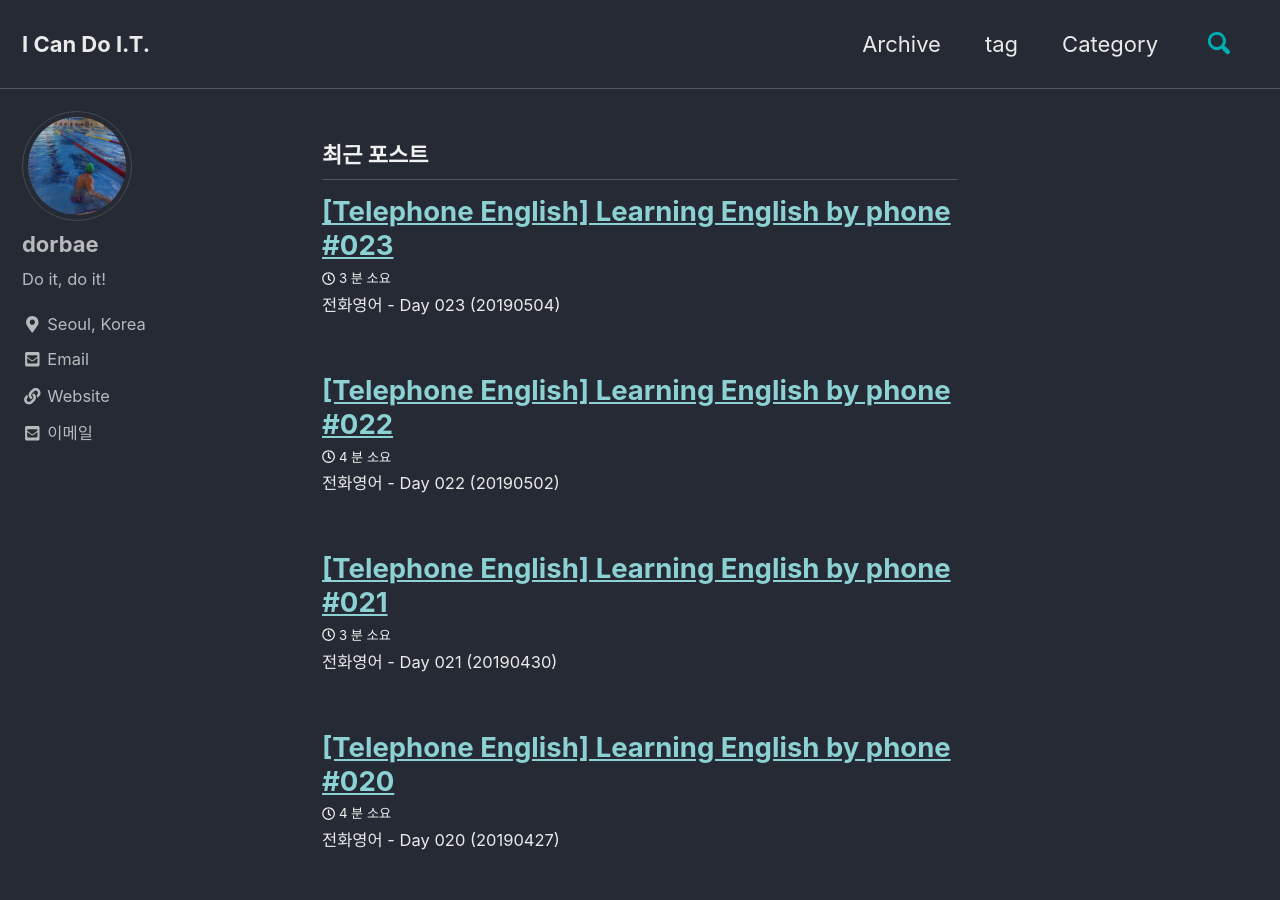
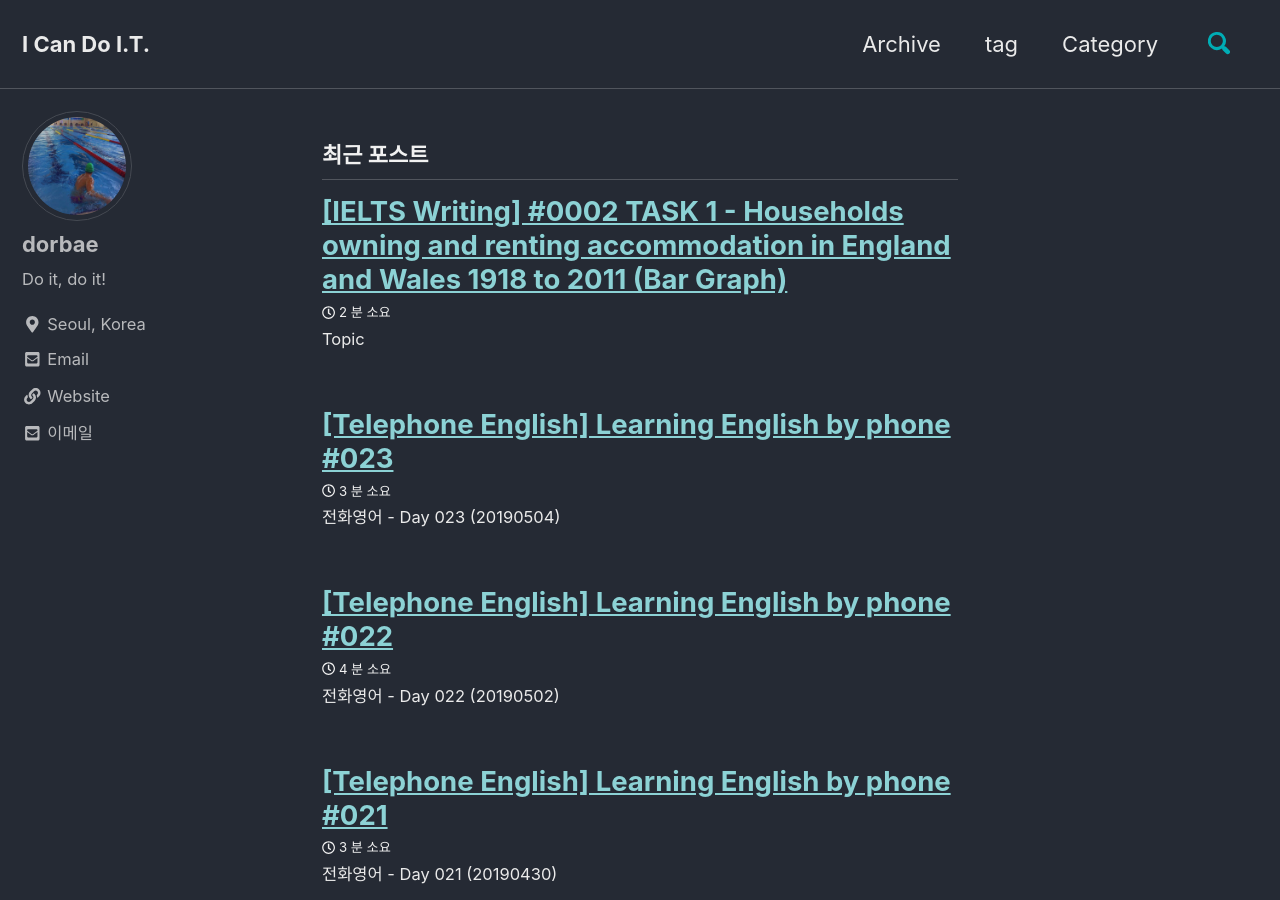
Before and after one commit to dorbae/dorbae.github.io, a Jekyll site: the page built from index.html, in a window 1280 px wide and 900 px high. Built offline with Jekyll 4.4.1, drawn with Linux system fonts in a browser that asks for light colours; cached includes are drawn as plain includes; nearby versions of some CDN libraries; the list of posts is cut into pages by our own code; some of the changed text lies outside the part shown.

Commit message:
Update 2019-05-04-ielts-writing-0002.md

```diff
--- a/_posts/2019-05-04-ielts-writing-0002.md
+++ b/_posts/2019-05-04-ielts-writing-0002.md
@@ -1,9 +1,9 @@
 ---
 layout: post
-title: "[IELTS Writing] #0002 TASK 1 - Living in a country where you have to speak a foreign language can cause serious a social problems, as well as practical problems (Agee/Disagree)"
+title: "[IELTS Writing] #0002 TASK 1 - Households owning and renting accommodation in England and Wales 1918 to 2011 (Bar Graph)"
 comments: true
 author: dorbae
-date: 2019-04-22 +0900
+date: 2019-05-04 +0900
 categories : [Ielts,Writing]
 tags: [english,ielts,writing]
 sitemap :
```
